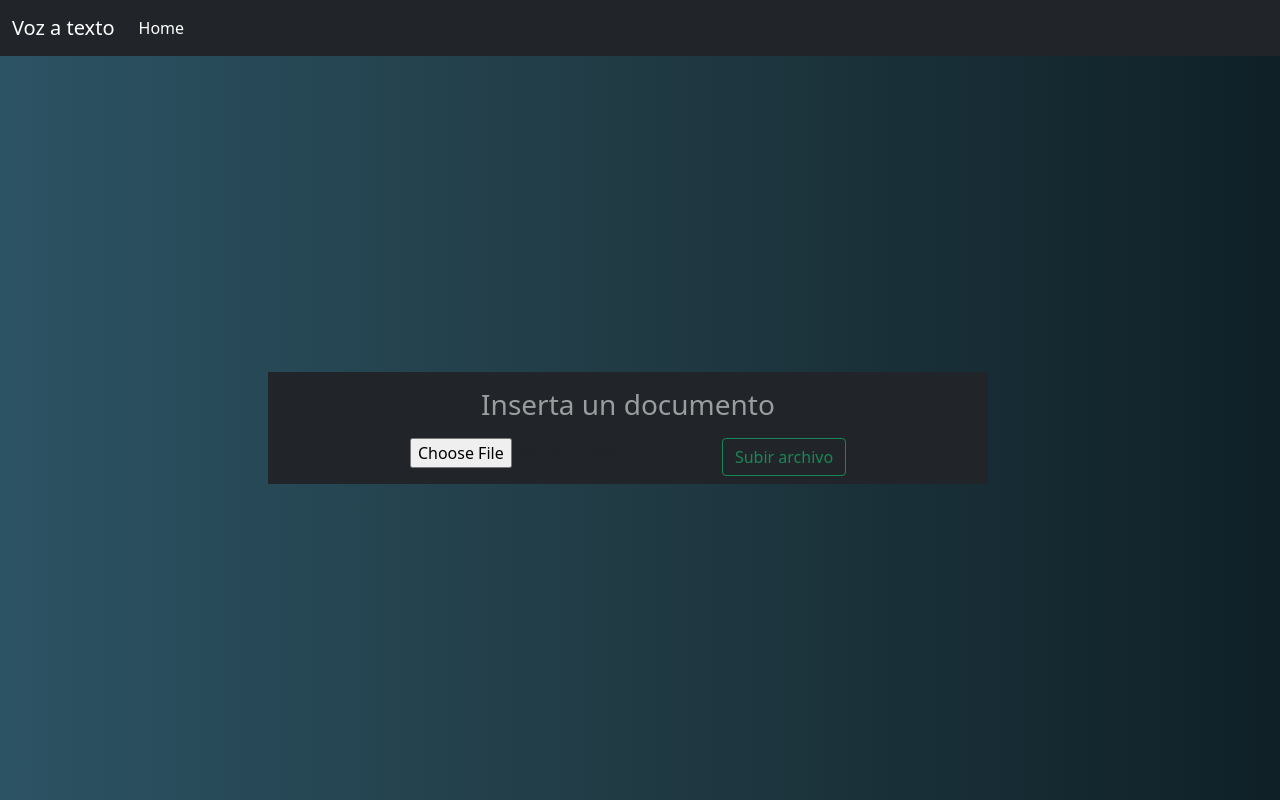
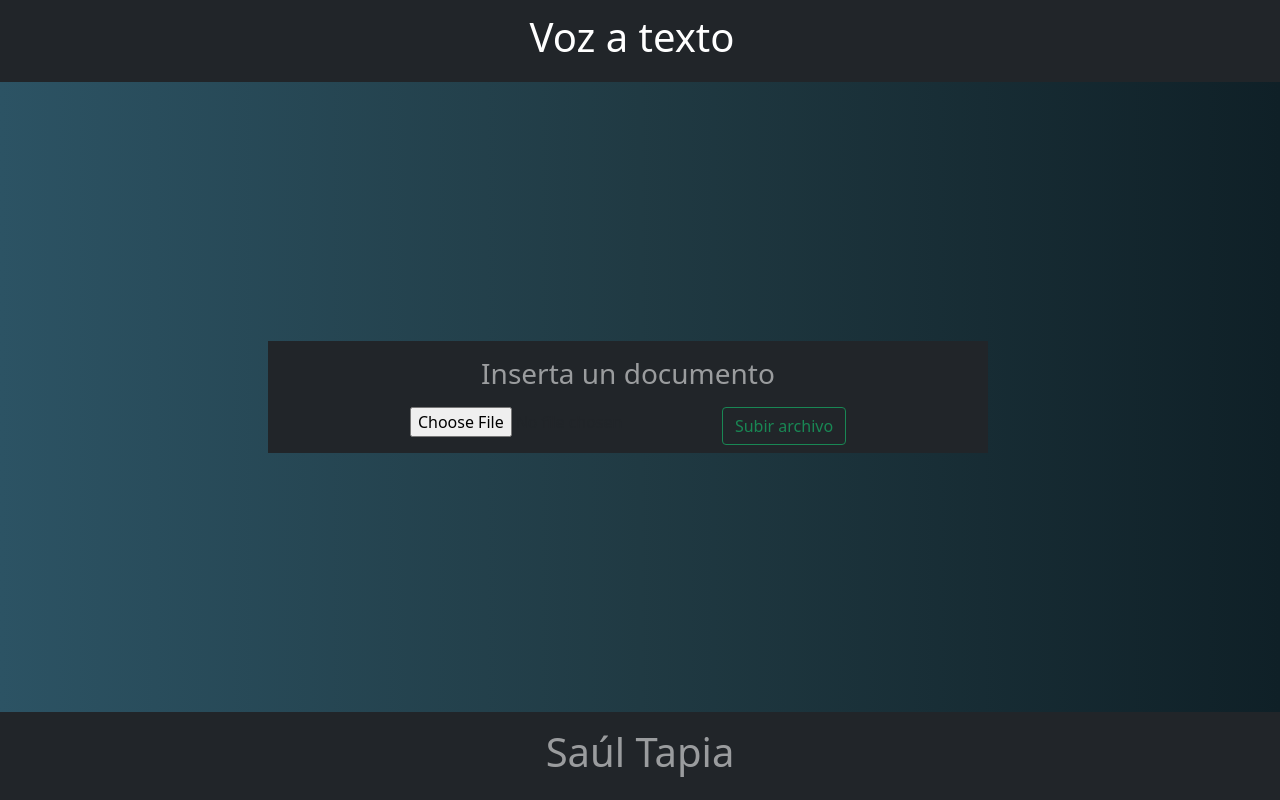
Before and after one commit to SaulTapia/speech_to_text, a Django app: page / in a window 1280 px wide. Run offline with Django 3.2, Linux system fonts and the light colour scheme.

Commit message:
Added footer with my name, centered header

```diff
--- a/speech/templates/speech/base.html
+++ b/speech/templates/speech/base.html
@@ -12,22 +12,14 @@
 	</head>
 	<body>
     <nav class="navbar navbar-expand-lg navbar-dark bg-dark">
-      <div class="container-fluid">
-        <a class="navbar-brand" href="{% url 'index' %}">Voz a texto</a>
-          <button class="navbar-toggler" type="button" data-bs-toggle="collapse" data-bs-target="#navbarSupportedContent" aria-controls="navbarSupportedContent" aria-expanded="false" aria-label="Toggle navigation">
-            <span class="navbar-toggler-icon"></span>
-          </button>
-          <div class="collapse navbar-collapse" id="navbarSupportedContent">
-            <ul class="navbar-nav me-auto mb-2 mb-lg-0">
-              <li class="nav-item">
-                <a class="nav-link active" aria-current="page" href="#">Home</a>
-              </li>
-            </ul>
-          </form>
-        </div>
+      <div class="container-fluid d-flex justify-content-center align-items-center">
+        <a class="text-justify navbar-brand" href="{% url 'index' %}"><h1>Voz a texto</h1></a>
       </div>
     </nav>
     {% block container %}{% endblock container %}
+    <footer class="d-flex text-align-center navbar navbar-expand-lg navbar-dark bg-dark justify-content-center align-items-center">
+      <h1 class="navbar-text">Saúl Tapia</h1>
+    </footer>
     <script src="https://cdn.jsdelivr.net/npm/bootstrap@5.0.0-beta3/dist/js/bootstrap.bundle.min.js" integrity="sha384-JEW9xMcG8R+pH31jmWH6WWP0WintQrMb4s7ZOdauHnUtxwoG2vI5DkLtS3qm9Ekf" crossorigin="anonymous"></script>
 </body>
 </html>
--- a/speech/templates/speech/index.html
+++ b/speech/templates/speech/index.html
@@ -17,11 +17,6 @@
 					</form>
 				</div>
 			</nav>
-
-			{% if uploaded_file_url %}
-				<p>File uploaded at: <a href="{{ uploaded_file_url }}">{{ uploaded_file_url }}</a></p>
-			{% endif %}
-
 		</div>
 	</div>
 </div>
```
